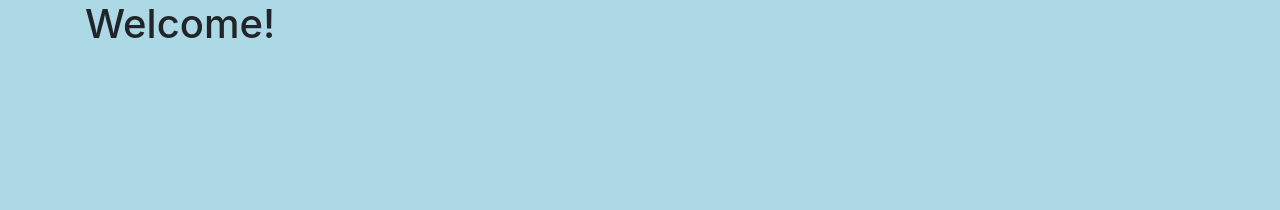
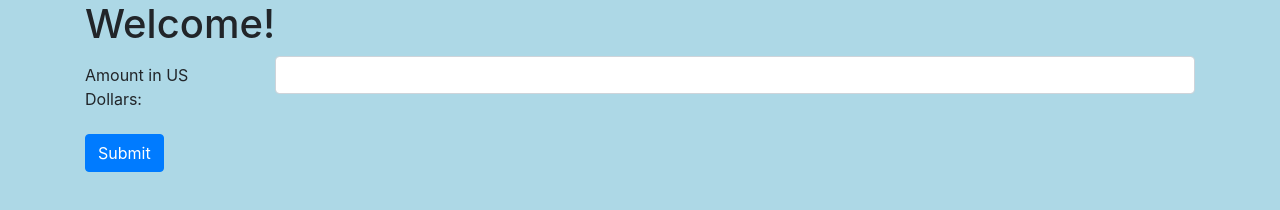
Before and after one commit to chloeloveall/Scratch, a website built with webpack: page src/index.html in a window 1280 px wide. Built offline with nearby package versions, Linux system fonts and the light colour scheme.

Commit message:
Add currency input form with min input and required, add output div, update title

```diff
--- a/src/index.html
+++ b/src/index.html
@@ -1,12 +1,27 @@
 <!DOCTYPE html>
 <html lang="en-US">
 <head>
-  <title>Template Repo</title>
+  <title>Currency Exchanger</title>
 </head>
 <body>
   <div class="container">
     <h1>Welcome!</h1>
 
+    <form id="currencyForm">
+      <div class="form-group row">
+        <label for="currency-input" class="col-2 col-form-label">Amount in US Dollars:</label>
+        <div class="col-10">
+          <input class="form-control" type="number" min="0" id="currency-input" required>
+        </div>
+      </div>
+      <button type="submit" class="btn btn-primary">Submit</button>
+    </form>
+
+
+    <div id="currencyOutput">
+
+    </div>
+
   </div>
 </body>
 </html>
```
